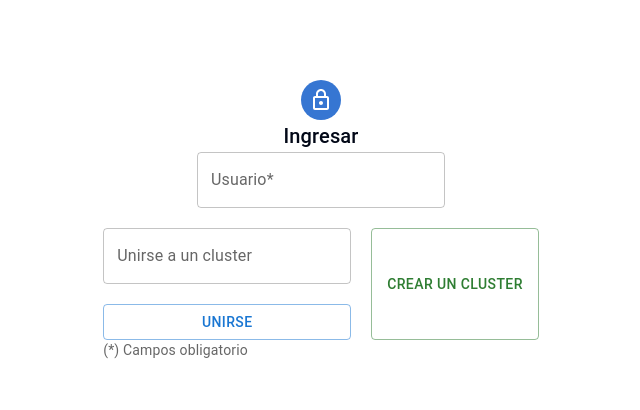
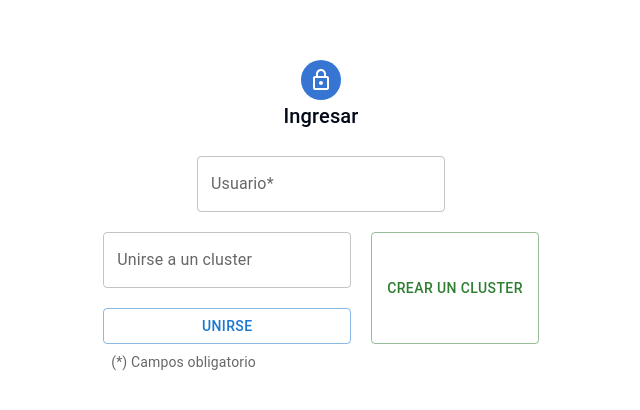
Before and after one commit to luciana678/domex, a Next.js app in the folder frontend/: page / in a window 1280 px wide. Shown: the part 180-590 px from the top of the page, without its empty margins (319-959 px from the left). Built offline with nearby package versions, Linux system fonts and the light colour scheme; no server answers; sample sign-in values are in the browser's storage.

Commit message:
Update margin in login page

```diff
--- a/frontend/src/app/page.tsx
+++ b/frontend/src/app/page.tsx
@@ -60,7 +60,7 @@ export default function Home() {
         <Avatar sx={{ m: 0, bgcolor: '#3676d2' }} variant='solid'>
           <LockOutlinedIcon />
         </Avatar>
-        <Typography component='h1' variant='h6' className='mb-6'>
+        <Typography component='h1' variant='h6' marginBottom={3}>
           Ingresar
         </Typography>
 
@@ -91,7 +91,7 @@ export default function Home() {
             Crear un cluster
           </Button>
         </div>
-        <Typography variant='body2' className='mt-2 self-start' color='text.secondary'>
+        <Typography variant='body2' className='self-start' color='text.secondary' margin={1}>
           (*) Campos obligatorio
         </Typography>
       </section>
```
